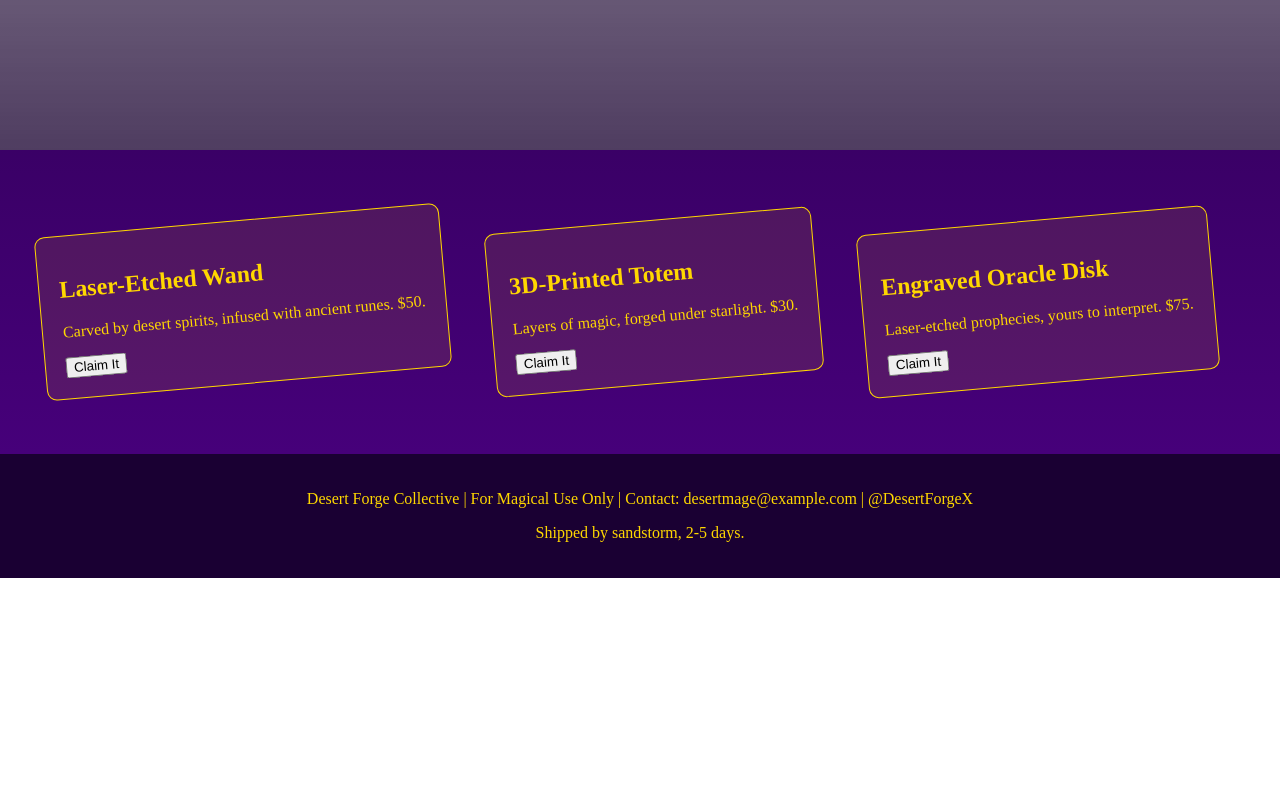
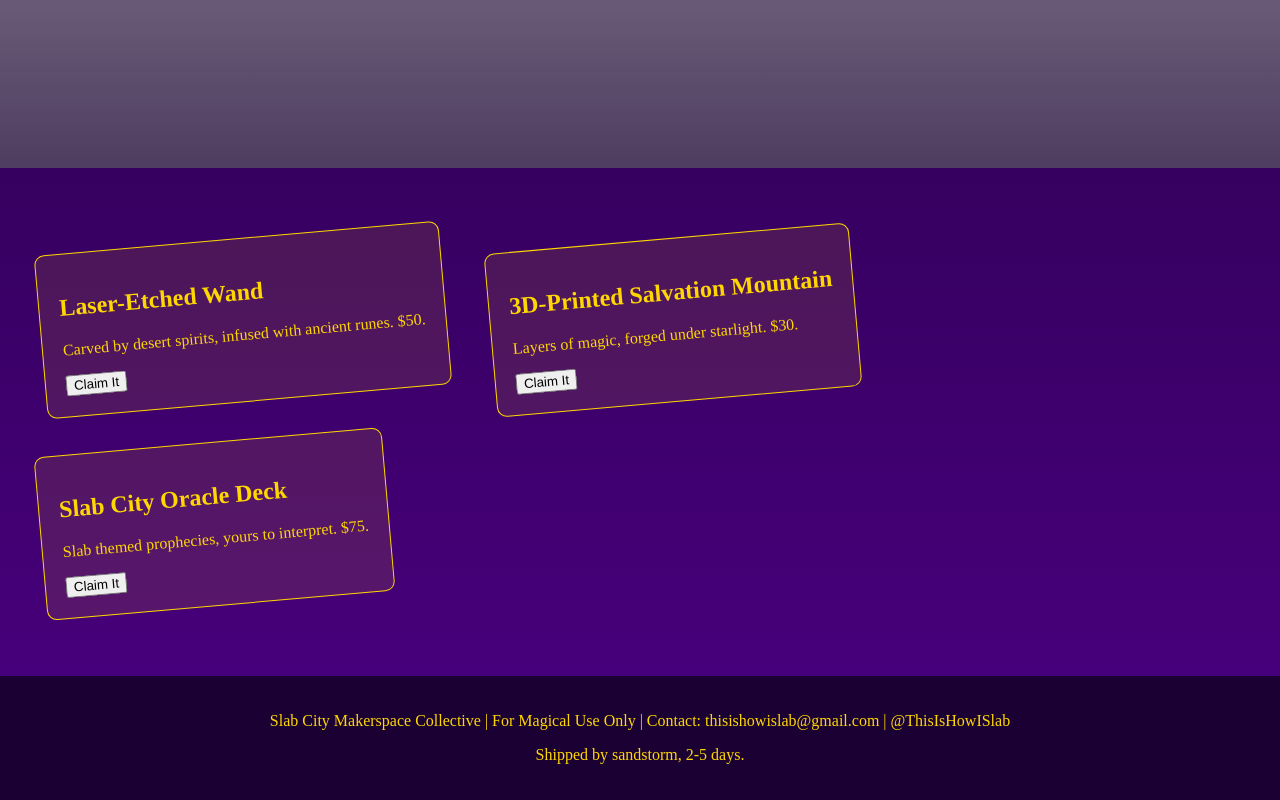
Before and after one commit to asterixnull/For-Magical-Use-Only, a plain HTML site: page magic.html in a window 1280 px wide. Shown: the part 650-1450 px from the top of the page. Before the commit the page ends 1228 px from the top, so only its background shows below. Drawn offline with nearby package versions, Linux system fonts and the light colour scheme; placeholder pictures from the web are drawn by us.

Commit message:
Update magic.html

```diff
--- a/magic.html
+++ b/magic.html
@@ -3,7 +3,7 @@
 <head>
     <meta charset="UTF-8">
     <meta name="viewport" content="width=device-width, initial-scale=1.0">
-    <title>Desert Forge - For Magical Use Only</title>
+    <title></title>For Magical Use Only</title>
     <link href="https://fonts.googleapis.com/css2?family=Unica+One&family=Abril+Fatface&display=swap" rel="stylesheet">
     <style>
         body {
@@ -107,18 +107,18 @@
             <button>Claim It</button>
         </div>
         <div class="product">
-            <h2>3D-Printed Totem</h2>
+            <h2>3D-Printed Salvation Mountain</h2>
             <p>Layers of magic, forged under starlight. $30.</p>
             <button>Claim It</button>
         </div>
         <div class="product">
-            <h2>Engraved Oracle Disk</h2>
-            <p>Laser-etched prophecies, yours to interpret. $75.</p>
+            <h2>Slab City Oracle Deck</h2>
+            <p>Slab themed prophecies, yours to interpret. $75.</p>
             <button>Claim It</button>
         </div>
     </div>
     <div class="footer">
-        <p>Desert Forge Collective | For Magical Use Only | Contact: desertmage@example.com | @DesertForgeX</p>
+        <p>Slab City Makerspace Collective | For Magical Use Only | Contact: thisishowislab@gmail.com | @ThisIsHowISlab</p>
         <p>Shipped by sandstorm, 2-5 days.</p>
     </div>
 </body>
```
